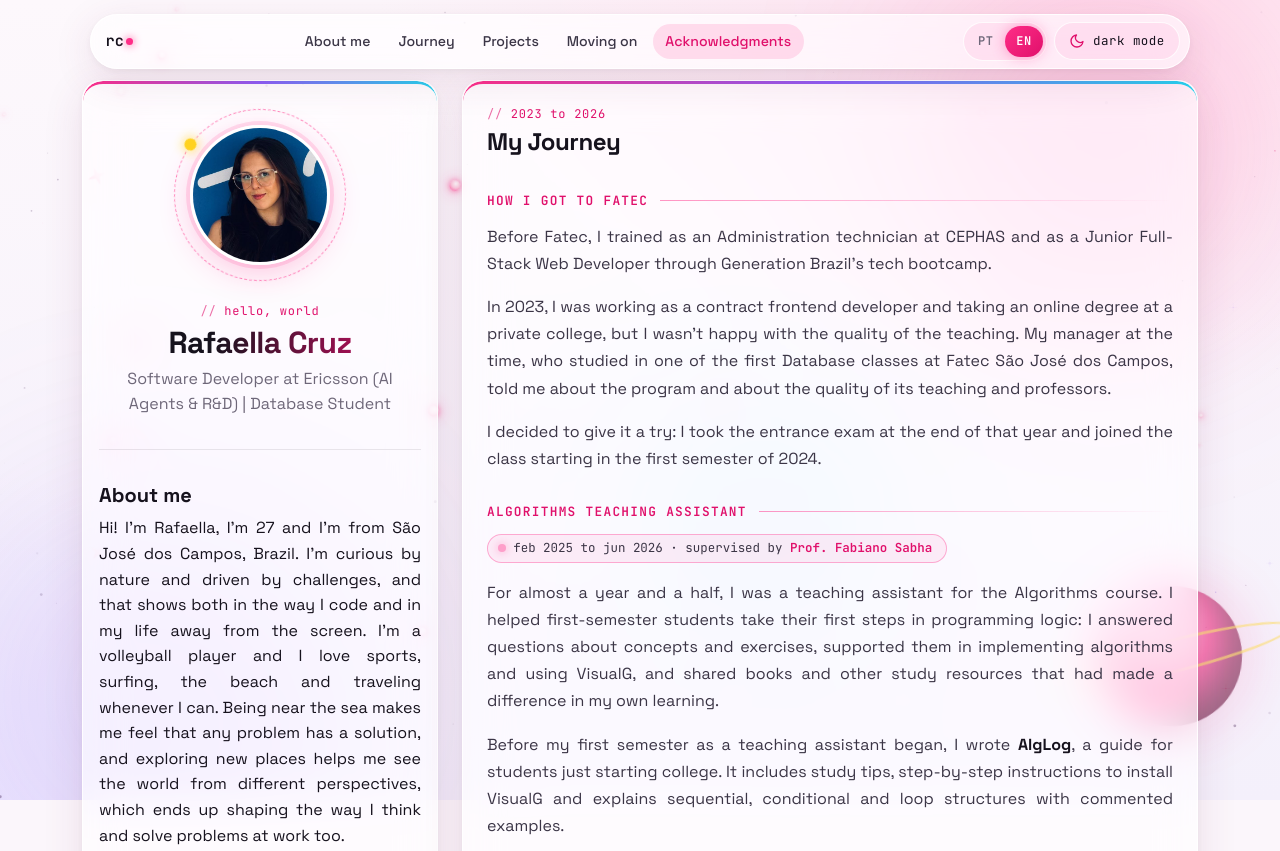
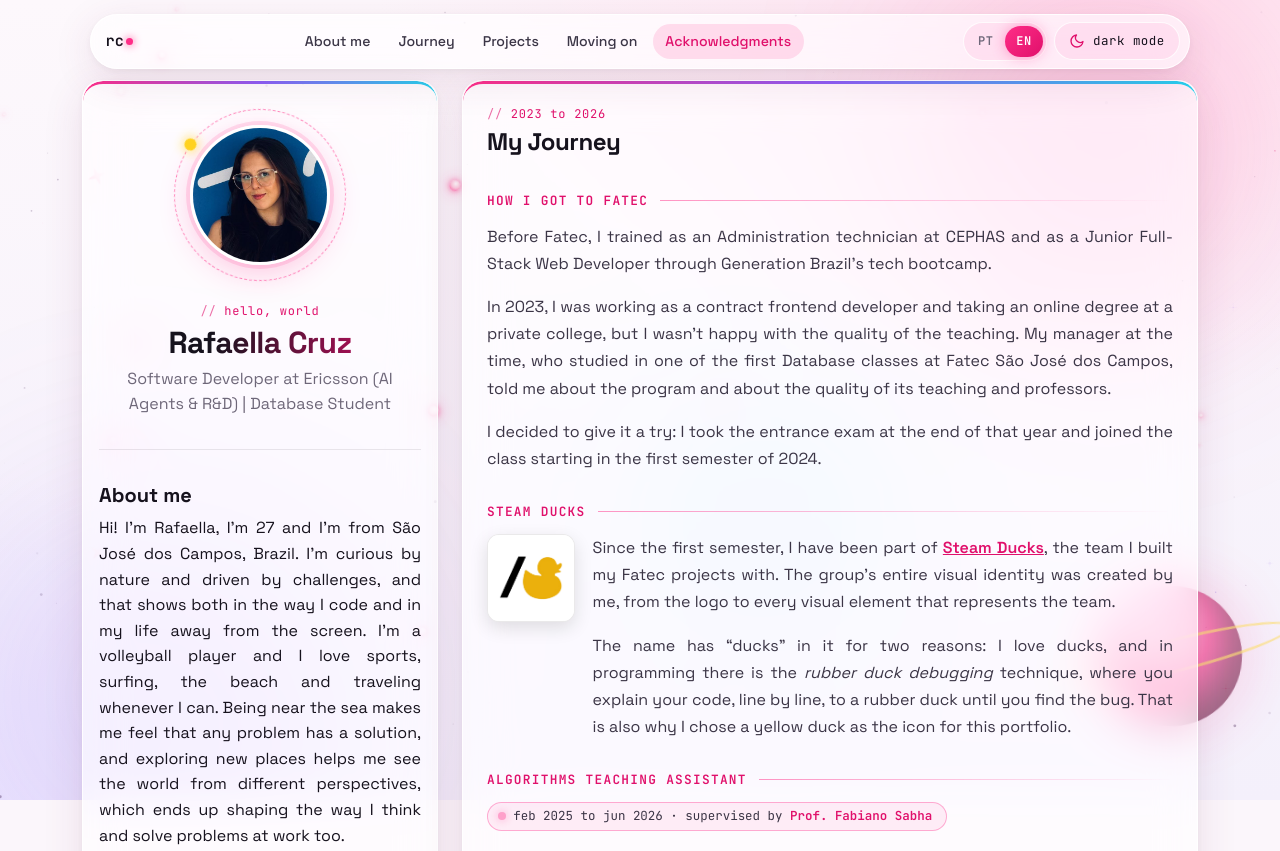
Before and after one commit to arafaellacruz/arafaellacruz.github.io, a plain HTML site: page index.html in a window 1280 px wide. Shown: the top 851 px of the page. Drawn offline with nearby package versions, Linux system fonts and the light colour scheme; animation ran at ten frames a second.

Commit message:
feat: adding steam ducks team identity section

```diff
--- a/i18n.js
+++ b/i18n.js
@@ -310,5 +310,11 @@ window.I18N_EN = {
  "t435": "Journey",
  "t436": "Projects",
  "t437": "Moving on",
- "t438": "Acknowledgments"
+ "t438": "Acknowledgments",
+ "t439": "Steam Ducks",
+ "t440": {
+  "alt": "Steam Ducks logo: a slash and a yellow duck"
+ },
+ "t441": "Since the first semester, I have been part of <a href=\"https://github.com/Steam-Ducks\" target=\"_blank\" rel=\"noopener noreferrer\">Steam Ducks</a>, the team I built my Fatec projects with. The group's entire visual identity was created by me, from the logo to every visual element that represents the team.",
+ "t442": "The name has “ducks” in it for two reasons: I love ducks, and in programming there is the <em>rubber duck debugging</em> technique, where you explain your code, line by line, to a rubber duck until you find the bug. That is also why I chose a yellow duck as the icon for this portfolio."
 };
--- a/index.html
+++ b/index.html
@@ -33,7 +33,7 @@
 
   <!-- Bootstrap CSS -->
   <link href="https://cdn.jsdelivr.net/npm/bootstrap@5.3.2/dist/css/bootstrap.min.css" rel="stylesheet" />
-  <link href="style.css?v=20261124" rel="stylesheet" />
+  <link href="style.css?v=20261126" rel="stylesheet" />
 </head>
 <body id="top">
   <div class="space-bg" aria-hidden="true">
@@ -207,6 +207,17 @@
             <p data-i18n="t430">Antes da Fatec, me formei técnica em Administração pelo CEPHAS e Desenvolvedora Web Full-Stack Júnior pelo bootcamp de tecnologia da Generation Brazil.</p>
             <p data-i18n="t389">Em 2023, eu trabalhava como desenvolvedora frontend PJ e cursava uma faculdade particular EAD, mas não estava satisfeita com a qualidade do ensino. Meu gestor na época, que estudou em uma das primeiras turmas de Banco de Dados da Fatec São José dos Campos, me contou sobre o curso e sobre a qualidade do ensino e dos professores.</p>
             <p data-i18n="t390">Decidi tentar: fiz o vestibular no fim daquele ano e ingressei na turma do primeiro semestre de 2024.</p>
+          </div>
+
+          <h6 data-i18n="t439" class="section-title">Steam Ducks</h6>
+          <div class="team-identity">
+            <a class="team-logo" href="https://github.com/Steam-Ducks" target="_blank" rel="noopener noreferrer">
+              <img data-i18n-alt="t440" src="assets/geral/steam-ducks-logo.png" alt="Logo do Steam Ducks: uma barra e um patinho amarelo">
+            </a>
+            <div class="contribution-text">
+              <p data-i18n="t441">Desde o primeiro semestre, faço parte do <a href="https://github.com/Steam-Ducks" target="_blank" rel="noopener noreferrer">Steam Ducks</a>, o time com quem desenvolvi os projetos da Fatec. Toda a identidade visual do grupo foi criada por mim, do logo a cada elemento visual que representa o time.</p>
+              <p data-i18n="t442">O nome tem “ducks” por dois motivos: sou apaixonada por patos, e na programação existe a técnica do <em>rubber duck debugging</em>, em que você explica o código, linha por linha, para um patinho de borracha até encontrar o erro. Foi por isso também que escolhi um patinho amarelo para o ícone deste portfólio.</p>
+            </div>
           </div>
 
           <h6 data-i18n="t393" class="section-title">Monitoria de Algoritmos</h6>
@@ -946,7 +957,7 @@
   </script>
 
   <!-- Alternância de idioma (PT / EN) -->
-  <script src="i18n.js?v=20261124"></script>
+  <script src="i18n.js?v=20261126"></script>
   <script>
     (function () {
       var EN = window.I18N_EN || {};
--- a/style.css
+++ b/style.css
@@ -1125,3 +1125,31 @@ html { scroll-padding-top: 96px; }
 }
 
 .video-embed a:hover .video-play { transform: scale(1.08); }
+
+/* Steam Ducks: logo ao lado do texto */
+.team-identity {
+  display: flex;
+  align-items: flex-start;
+  gap: 1.1rem;
+}
+
+.team-logo {
+  flex-shrink: 0;
+  display: block;
+  width: 88px;
+  height: 88px;
+  border-radius: var(--radius-sm);
+  overflow: hidden;
+  background: #fff;
+  border: 1px solid var(--hairline);
+  box-shadow: 0 6px 18px rgba(0, 0, 0, 0.12);
+  transition: transform .2s ease, box-shadow .2s ease;
+}
+
+.team-logo:hover { transform: rotate(-4deg) scale(1.04); box-shadow: var(--glow); }
+.team-logo img { width: 100%; height: 100%; object-fit: cover; }
+.team-identity .contribution-text a { color: var(--accent); font-weight: 600; }
+
+@media (max-width: 576px) {
+  .team-identity { flex-direction: column; align-items: center; }
+}
```
Also changed, not shown: assets/geral/steam-ducks-logo.png (added).
